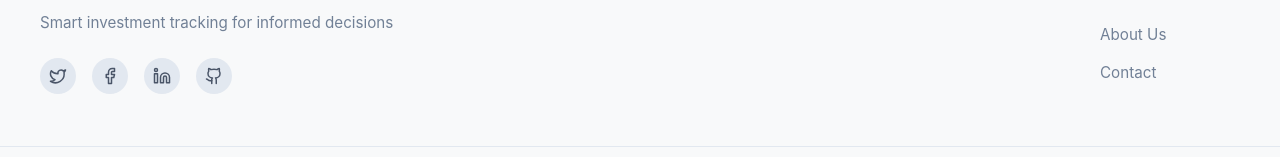
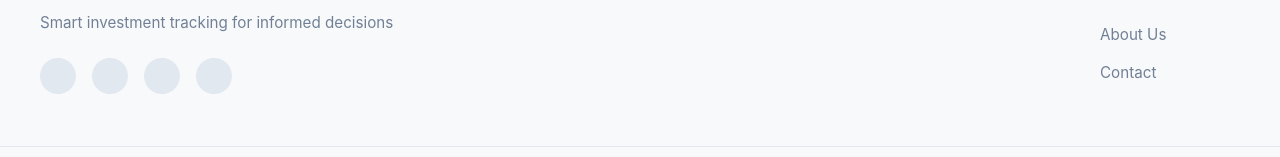
Before and after one commit to VinayakxSingh/Portvio, a React (Vite) app: page /features in a window 1280 px wide. Shown: the part 1494-1651 px from the top of the page. Built offline with nearby package versions, Linux system fonts and the light colour scheme; a web font is replaced by a local one.

Commit message:
Update footer.jsx

```diff
--- a/src/components/footer.jsx
+++ b/src/components/footer.jsx
@@ -1,7 +1,7 @@
 // Footer.jsx
 import React from "react";
 import "./Footer.css";
-import { Twitter, Facebook, Linkedin, Github } from "lucide-react";
+// import { Twitter, Facebook, Linkedin, Github } from "lucide-react";
 
 function Footer() {
   return (
@@ -12,16 +12,16 @@ function Footer() {
           <p className="brand-tagline">Smart investment tracking for informed decisions</p>
           <div className="social-links">
             <a href="#" className="social-link" aria-label="Twitter">
-              <Twitter size={18} />
+{/*               <Twitter size={18} /> */}
             </a>
             <a href="#" className="social-link" aria-label="Facebook">
-              <Facebook size={18} />
+{/*               <Facebook size={18} /> */}
             </a>
             <a href="#" className="social-link" aria-label="LinkedIn">
-              <Linkedin size={18} />
+{/*               <Linkedin size={18} /> */}
             </a>
             <a href="https://github.com/" className="social-link" aria-label="GitHub">
-              <Github size={18} />
+{/*               <Github size={18} /> */}
             </a>
           </div>
         </div>
```
